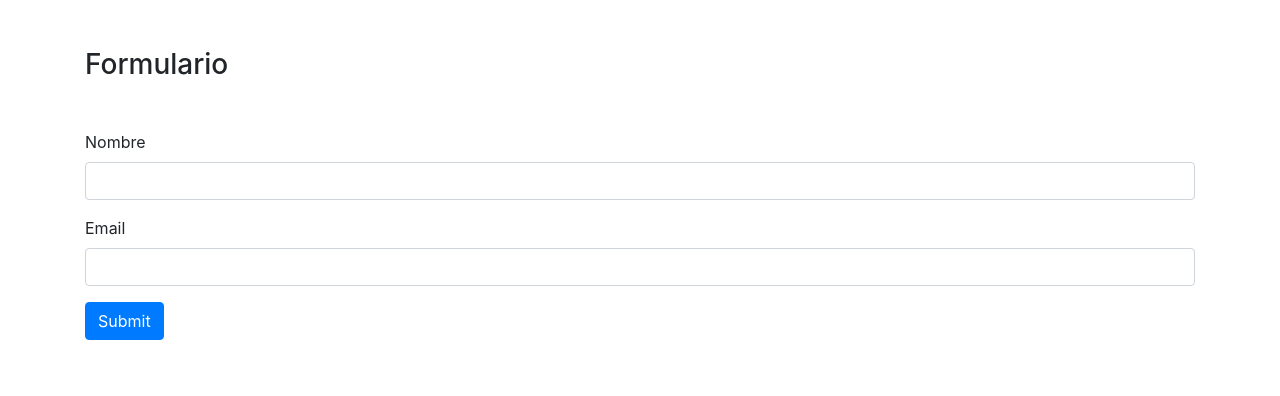
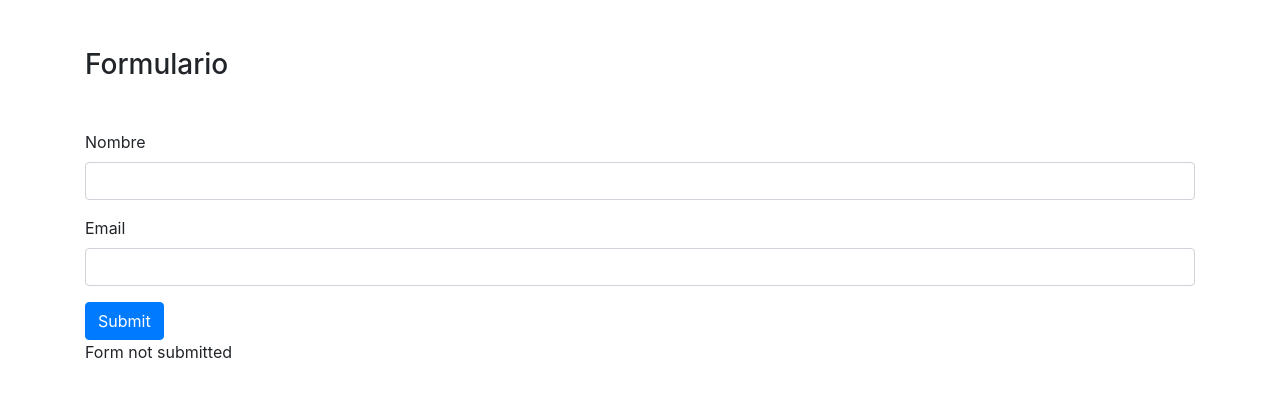
Before and after one commit to julianperezpesce/otherApp, an Angular app: page / in a window 1280 px wide. Shown: the top 396 px of the page. Built offline with nearby package versions, Linux system fonts and the light colour scheme.

Commit message:
new variable: status

```diff
--- a/src/app/form-first/form-first.component.html
+++ b/src/app/form-first/form-first.component.html
@@ -10,4 +10,6 @@
     </div>
 
     <button class="btn btn-primary" (click)="onSendForm()">Submit</button>
+
+    <p> {{ status }} </p>
 </div>
--- a/src/app/form-first/form-first.component.ts
+++ b/src/app/form-first/form-first.component.ts
@@ -7,6 +7,8 @@ import { Component, OnInit } from '@angular/core';
 })
 export class FormFirstComponent implements OnInit {
 
+  status: string = 'Form not submitted';
+
   constructor() { }
 
   ngOnInit(): void {
@@ -14,6 +16,8 @@ export class FormFirstComponent implements OnInit {
 
   onSendForm(){
     alert('Formulario enviado');
+
+    this.status = 'Form submitted';
   }
 
 }
```
